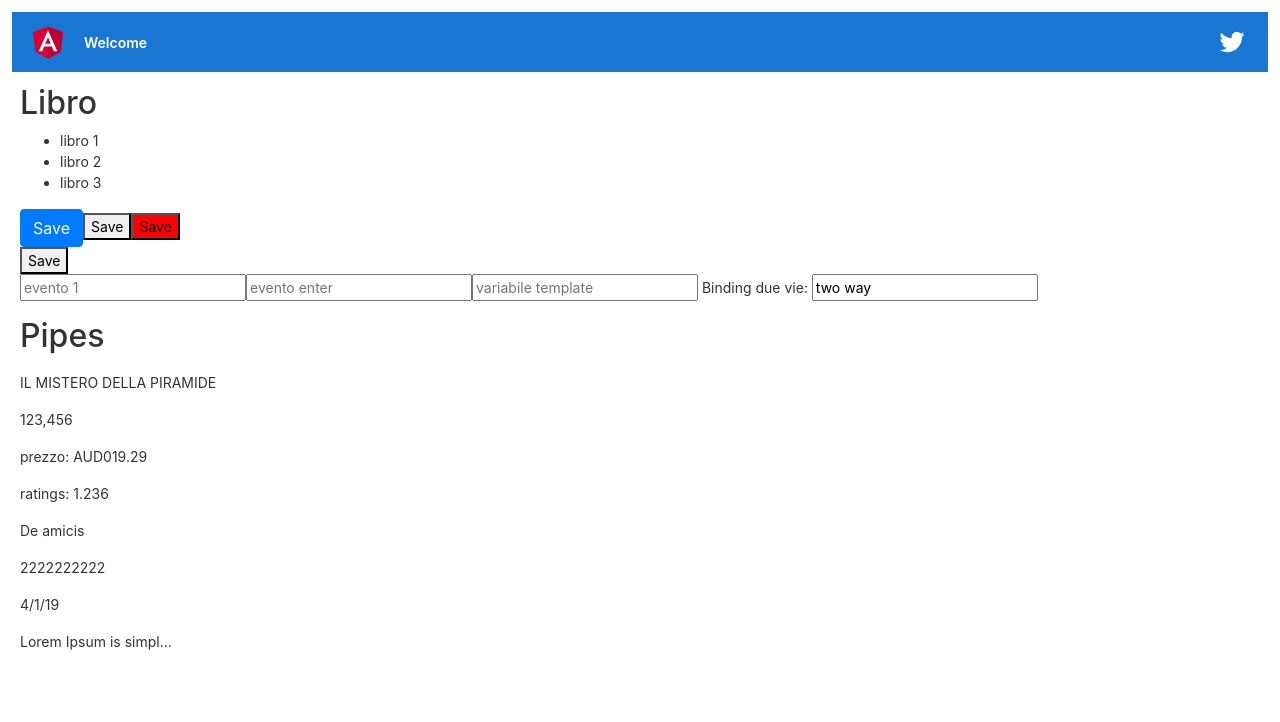
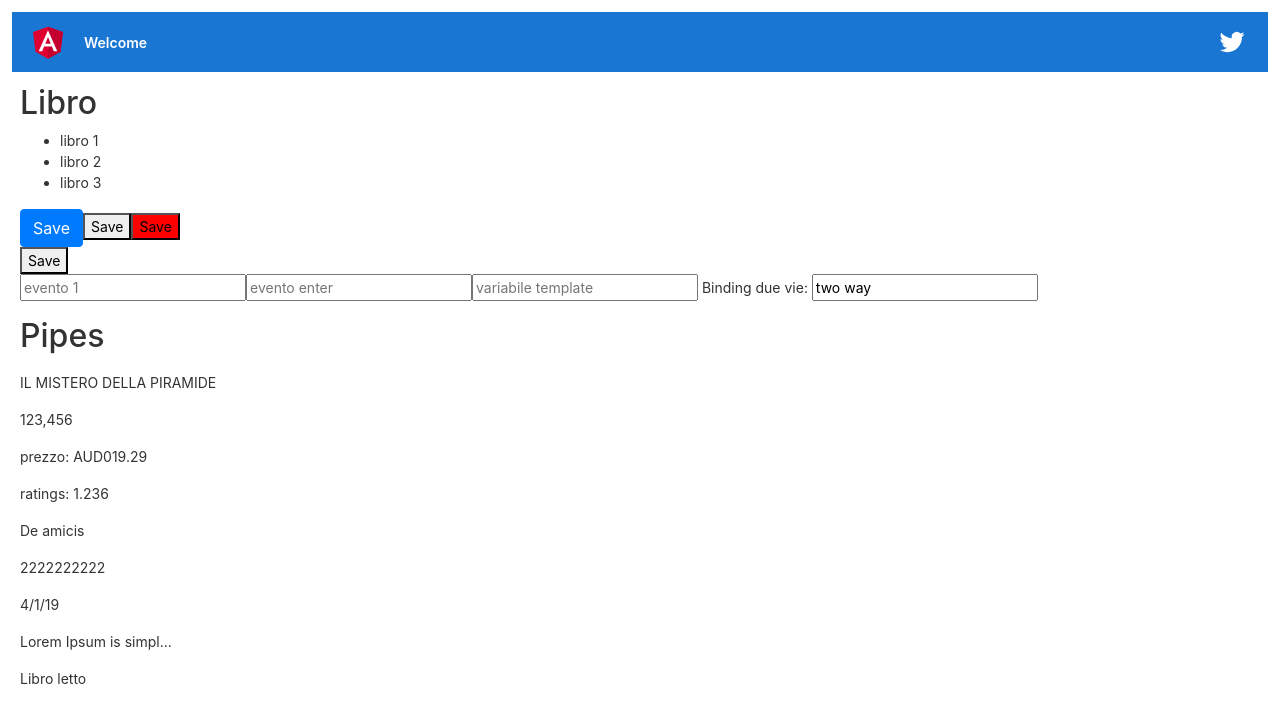
Before and after one commit to Pasquale02/front_end_libreria, an Angular app: page / in a window 1280 px wide. Shown: the top 722 px of the page. Built offline with nearby package versions, Linux system fonts and the light colour scheme.

Commit message:
added input property

```diff
--- a/src/app/app.component.html
+++ b/src/app/app.component.html
@@ -326,7 +326,7 @@
   </a>
 </div>
 
-<app-libro></app-libro>
+<app-libro [isRed]="libroLetto"></app-libro>
 
 <!-- * * * * * * * * * * * * * * * * * * * * * * * * * * * * * * * -->
 <!-- * * * * * * * * * * * The content above * * * * * * * * * * * -->
--- a/src/app/app.component.ts
+++ b/src/app/app.component.ts
@@ -7,4 +7,5 @@ import { Component } from '@angular/core';
 })
 export class AppComponent {
   title = 'libreria';
+  libroLetto = true;
 }
--- a/src/app/libro/libro.component.html
+++ b/src/app/libro/libro.component.html
@@ -35,3 +35,6 @@ Binding due vie:
 <!-- custom pipe su testo -->
   <p>{{testo | customSummary}}</p>
 </div>
+
+<p *ngIf="isRed">Libro letto</p>
+<p *ngIf="!isRed">Libro da leggere</p>
--- a/src/app/libro/libro.component.ts
+++ b/src/app/libro/libro.component.ts
@@ -1,4 +1,4 @@
-import {Component, OnInit} from '@angular/core';
+import {Component, OnInit, Input} from '@angular/core';
 
 @Component({
   selector: 'app-libro',
@@ -26,6 +26,9 @@ export class LibroComponent implements OnInit {
   testo = 'Lorem Ipsum is simply dummy text of the printing and typesetting industry. ' +
     'Lorem Ipsum has been the industry\'s standard dummy text ever since the 1500s, ' +
     'when an unknown printer took a galley of type and scrambled it to make a type specimen book.';
+
+  // proprietà di input
+  @Input() isRed: boolean;
 
   ngOnInit() {
   }
```
